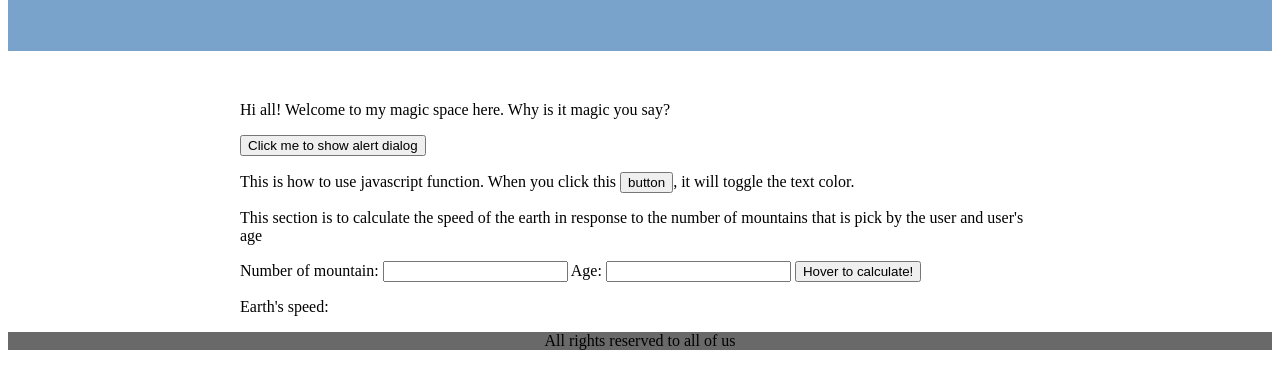
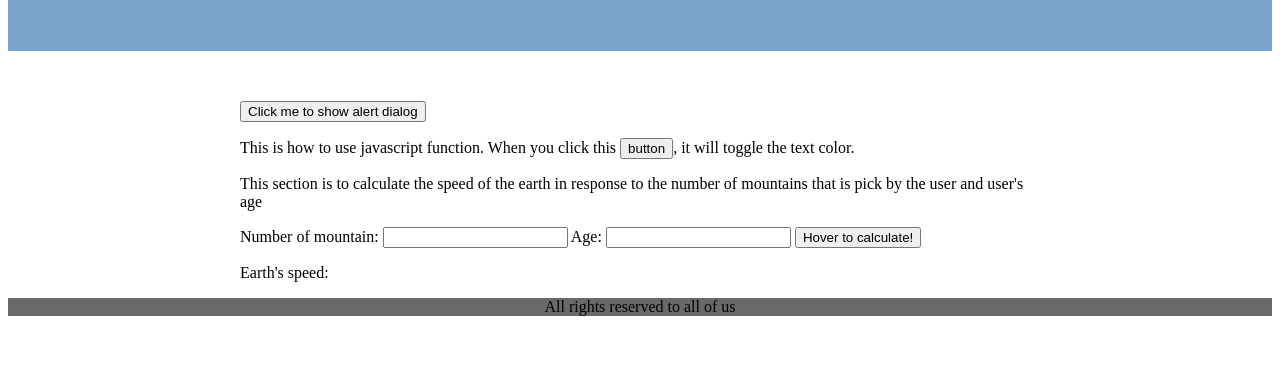
Before and after one commit to renceInbox/git_demo, a plain HTML site: page index.html in a window 1280 px wide. Shown: the part 137-526 px from the top of the page. Drawn offline with Linux system fonts and the light colour scheme.

Commit message:
change title and line ommission

```diff
--- a/index.html
+++ b/index.html
@@ -1,7 +1,7 @@
 <!DOCTYPE html>
 <html>
 <head>
-    <title>My Site</title>
+    <title>My Project</title>
     <link rel="stylesheet" href="main.css">
 </head>
 <body>
@@ -11,9 +11,7 @@
         </h1>
     </header>
     <section id="content">
-        <p>
-            Hi all! Welcome to my magic space here. Why is it magic you say?
-        </p>
+
         <button type="button" id="clickMeElement" onclick="alert('You clicked the button!')">Click me to show alert dialog</button>
         <p id="changeColorElement">
             This is how to use javascript function. When you click this <button onclick="toggleTextColor()">button</button>, it will toggle the text color.
```
